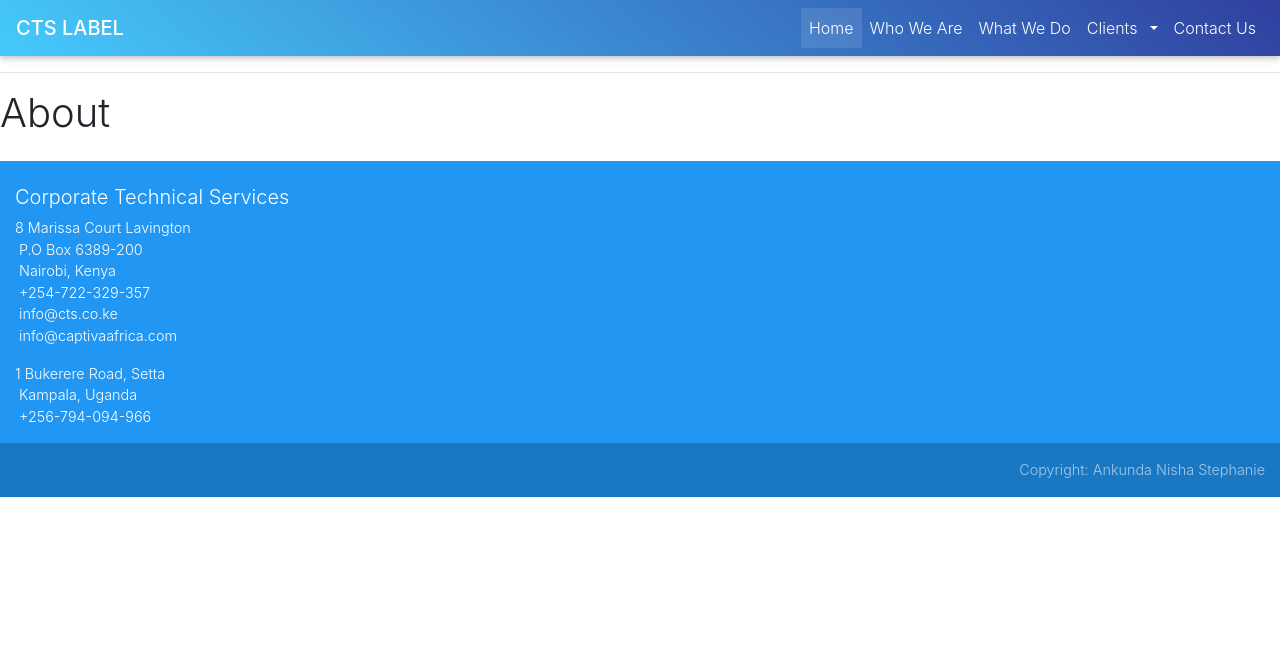
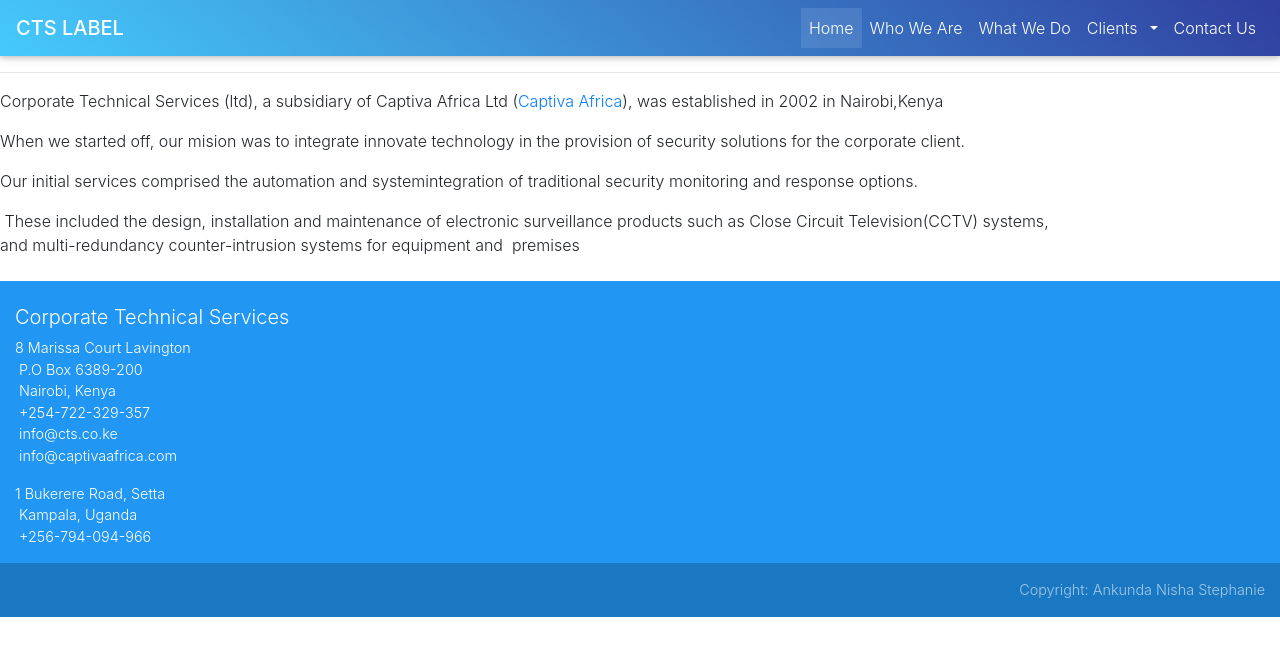
Before and after one commit to ankundn/CTL, a React (Create React App) app: page /about in a window 1280 px wide. Shown: the top 656 px of the page. Built offline with nearby package versions, Linux system fonts and the light colour scheme.

Commit message:
added content to the about page

```diff
--- a/src/components/About.js
+++ b/src/components/About.js
@@ -2,7 +2,33 @@ import React from "react";
 
 class About extends React.Component {
   render() {
-    return <h1>About</h1>;
+    return (
+      <div>
+        <p>
+          Corporate Technical Services (ltd), a subsidiary of Captiva Africa Ltd
+          (<a href="https://captivaafrica.com">Captiva Africa</a>), was
+          established in 2002 in Nairobi,Kenya
+        </p>
+        <p>
+          When we started off, our mision was to integrate innovate technology
+          in the provision of security solutions for the corporate client.
+        </p>
+        <p>
+          Our initial services comprised the automation and systemintegration of
+          traditional security monitoring and response options.
+        </p>
+        <p></p>
+        <p
+          style={{
+            whiteSpace: "pre-wrap",
+          }}
+        >
+          {
+            " These included the design, installation and maintenance of electronic surveillance products such as Close Circuit Television(CCTV) systems,\nand multi-redundancy counter-intrusion systems for equipment and  premises "
+          }
+        </p>
+      </div>
+    );
   }
 }
 
```
